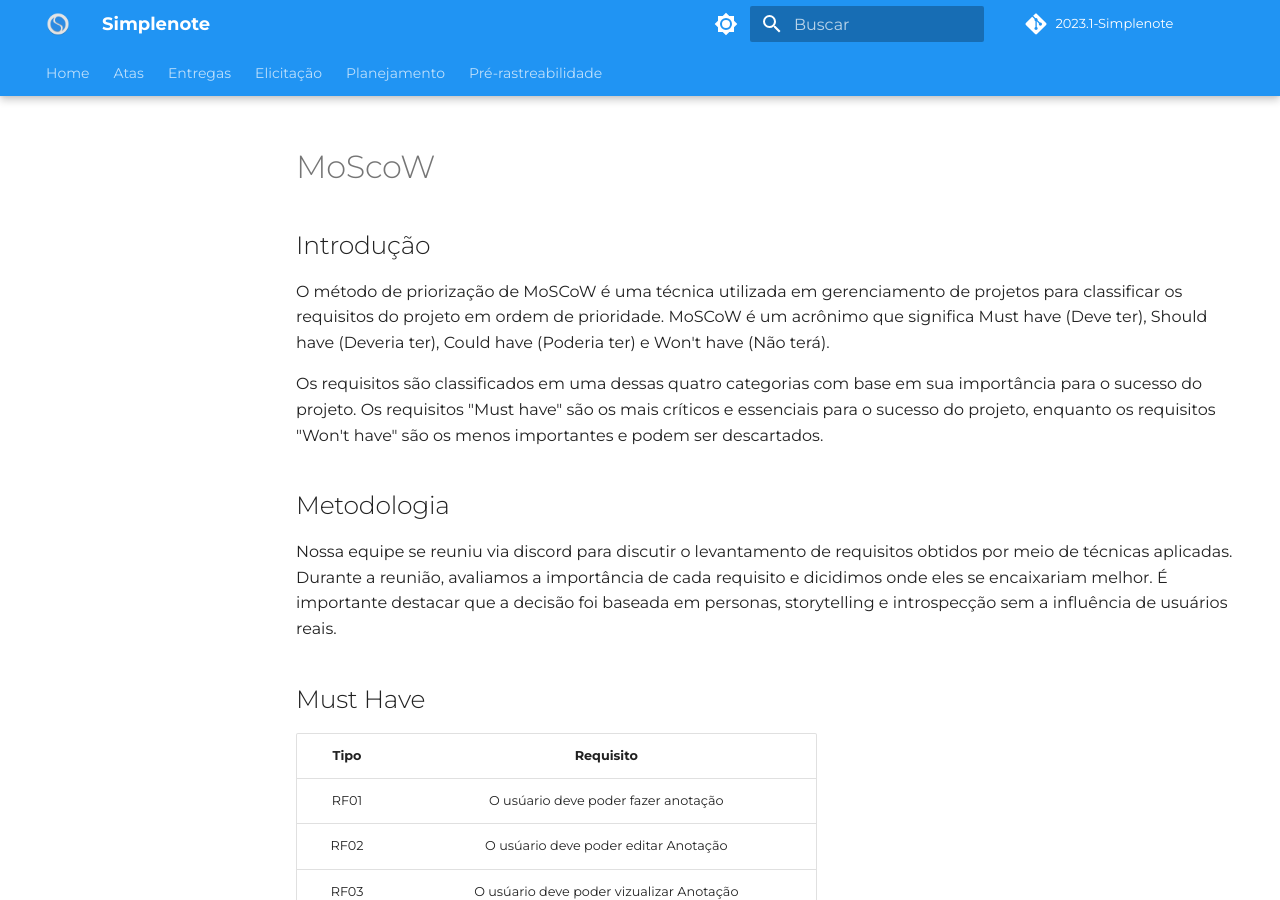
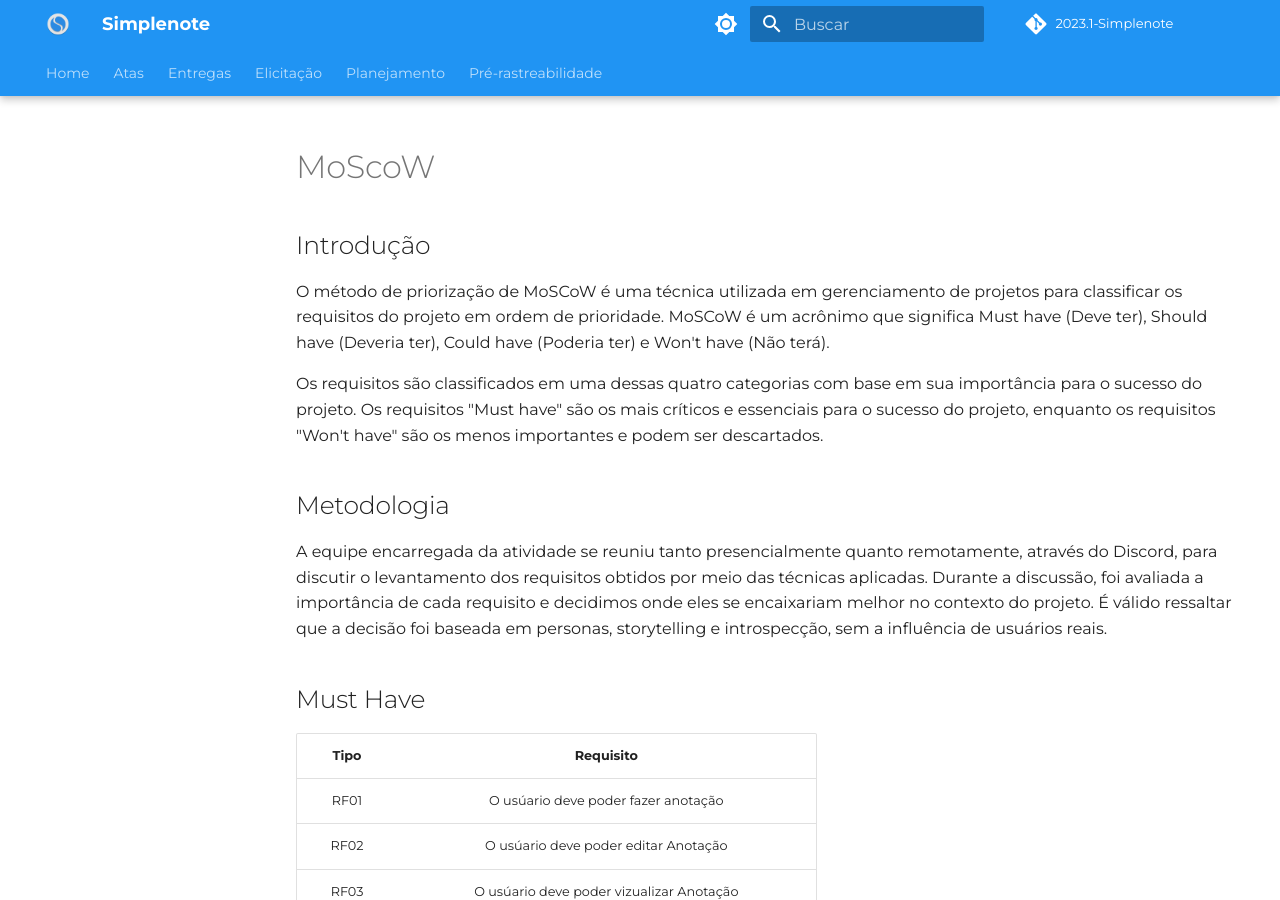
Before and after one commit to Requisitos-de-Software/2023.1-Simplenote, an MkDocs documentation site: the page built from docs/elicitacao/Priorização/MoScoW.md, in a window 1280 px wide and 900 px high. Built offline with MkDocs 1.6.1 and Material for MkDocs 9.7.7, drawn with Linux system fonts in a browser that asks for light colours; some web fonts are replaced; comment, search, counter and statistics services are not loaded.

Commit message:
#20 Alterando metodologia

```diff
--- a/docs/elicitacao/Priorização/MoScoW.md
+++ b/docs/elicitacao/Priorização/MoScoW.md
@@ -15,7 +15,7 @@ são os menos importantes e podem ser descartados.
 ## Metodologia
 
 <p>
-Nossa equipe se reuniu via discord para discutir o levantamento de requisitos obtidos por meio de técnicas aplicadas. Durante a reunião, avaliamos a importância de cada requisito e dicidimos onde eles se encaixariam melhor. É importante destacar que a decisão foi baseada em personas, storytelling e introspecção sem a influência de usuários reais.
+A equipe encarregada da atividade se reuniu tanto presencialmente quanto remotamente, através do Discord, para discutir o levantamento dos requisitos obtidos por meio das técnicas aplicadas. Durante a discussão, foi avaliada a importância de cada requisito e decidimos onde eles se encaixariam melhor no contexto do projeto. É válido ressaltar que a decisão foi baseada em personas, storytelling e introspecção, sem a influência de usuários reais.
 </p>
 
 ## Must Have
```
